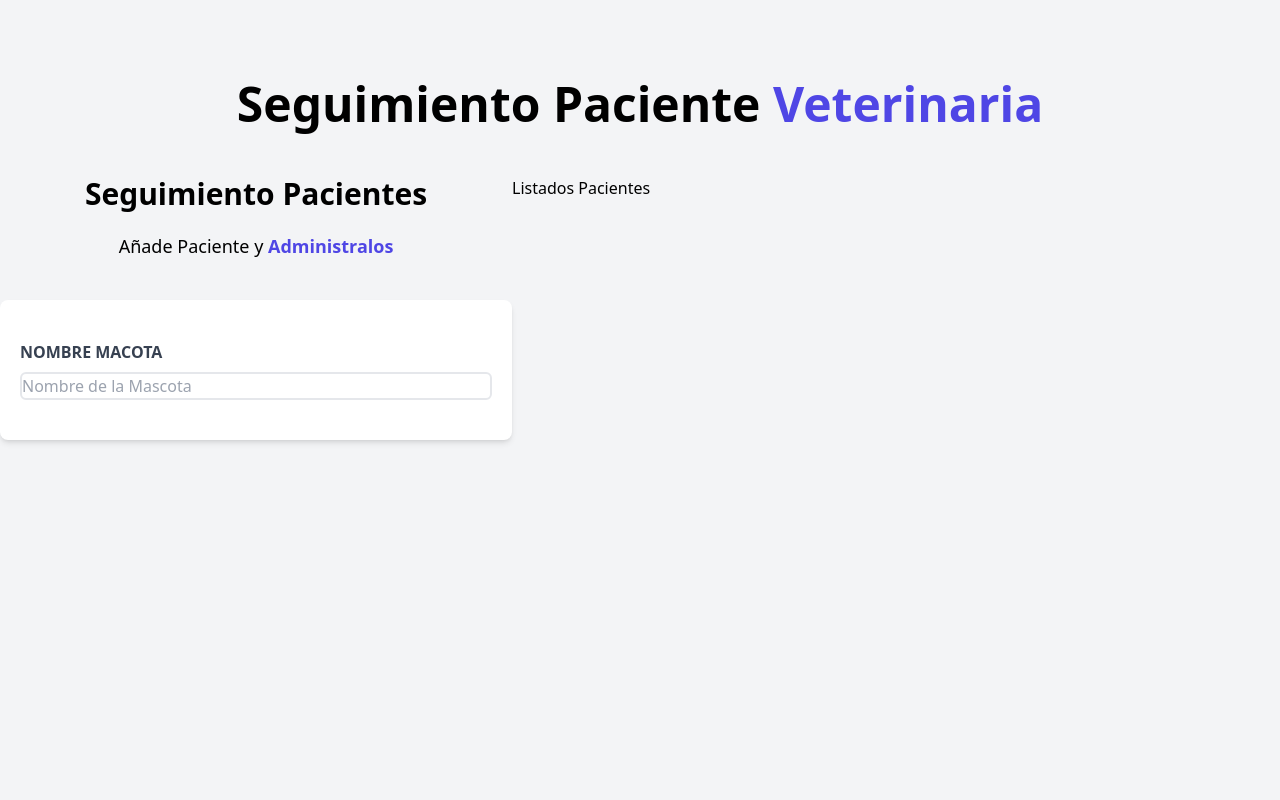
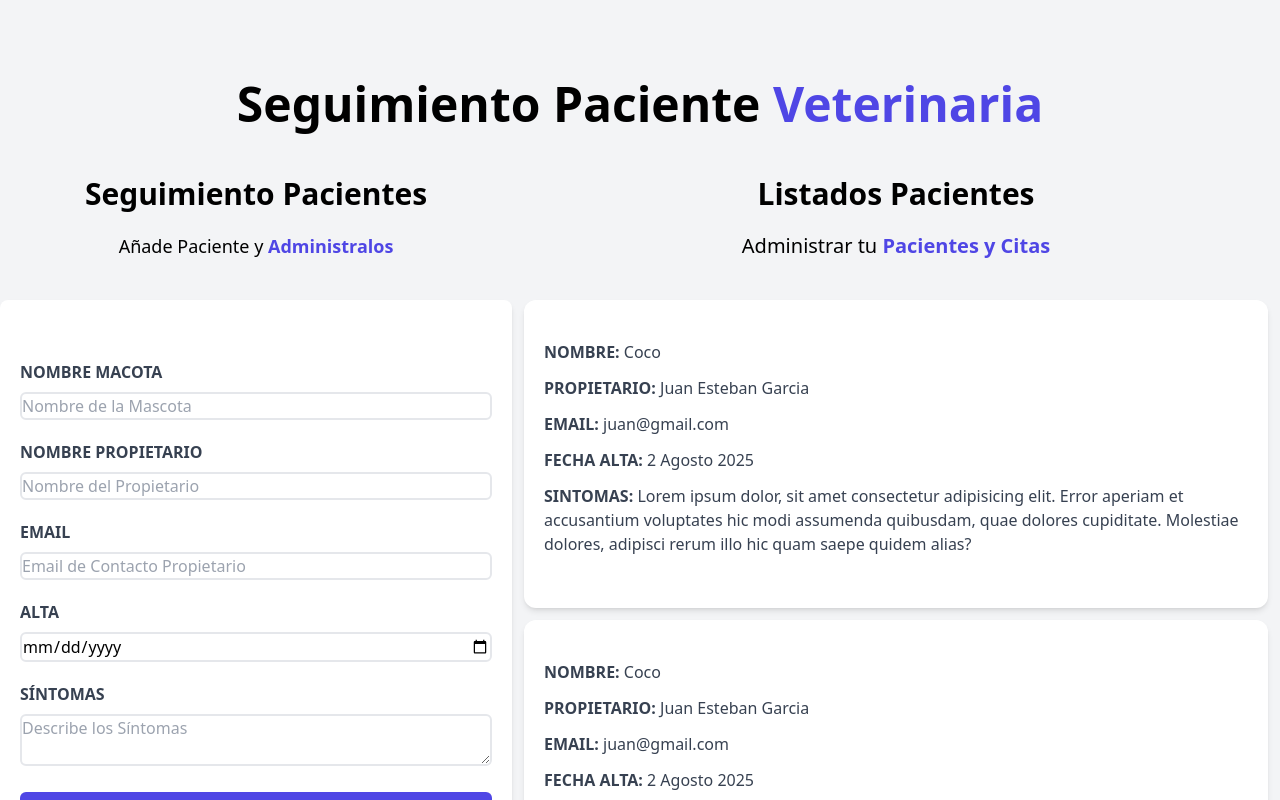
Before and after one commit to G1lber/Aprendiendo-JavaScript-React, a React (Vite) app in the folder Proyecto1/citas-react/: page / in a window 1280 px wide. Shown: the top 800 px of the page. Built offline with nearby package versions, Linux system fonts and the light colour scheme.

Commit message:
8 Terminado
Explicación de tailwind diseño terminado

```diff
--- a/Proyecto1/citas-react/src/components/Formulario.jsx
+++ b/Proyecto1/citas-react/src/components/Formulario.jsx
@@ -7,13 +7,59 @@ const Formulario = () => {
           Añade Paciente y {' '}
           <span className="text-indigo-600 font-bold">Administralos</span>
         </p>
-        <form className="bg-white shadow-md rounded-lg py-10 px-5">
-          <label className="block text-gray-700 uppercase font-bold">Nombre Macota</label>
+        <form className="bg-white shadow-md rounded-lg py-10 px-5 mb-10">
+          <div className="mt-5">
+            <label htmlFor="mascota" className="block text-gray-700 uppercase font-bold">Nombre Macota</label>
+
+            <input
+            id="mascota"
+            type="text"
+            placeholder="Nombre de la Mascota"
+            className="border-2 w-full mt-2 placeholder-gray-400 rounded-md"
+            />
+          </div>
+          <div className="mt-5">
+            <label htmlFor="propietario" className="block text-gray-700 uppercase font-bold">Nombre Propietario</label>
+
+            <input
+            id="propietario"
+            type="text"
+            placeholder="Nombre del Propietario"
+            className="border-2 w-full mt-2 placeholder-gray-400 rounded-md"
+            />
+          </div>
+          <div className="mt-5">
+            <label htmlFor="email" className="block text-gray-700 uppercase font-bold">Email</label>
+
+            <input
+            id="email"
+            type="text"
+            placeholder="Email de Contacto Propietario"
+            className="border-2 w-full mt-2 placeholder-gray-400 rounded-md"
+            />
+          </div>
+          <div className="mt-5">
+            <label htmlFor="alta" className="block text-gray-700 uppercase font-bold">Alta</label>
+
+            <input
+            id="alta"
+            type="date"
+            className="border-2 w-full mt-2 placeholder-gray-400 rounded-md"
+            />
+          </div>
+          <div className="mt-5">
+            <label htmlFor="sintomas" className="block text-gray-700 uppercase font-bold">Síntomas</label>
+            <textarea
+              id="sintomas"
+              className="border-2 w-full mt-2 placeholder-gray-400 rounded-md"
+              placeholder="Describe los Síntomas"
+            />
+          </div>
 
           <input
-          type="text"
-          placeholder="Nombre de la Mascota"
-          className="border-2 w-full mt-2 placeholder-gray-400 rounded-md"
+            type="submit"
+            className="bg-indigo-600 w-full p-3 text-white uppercase font-bold hover:bg-indigo-700 cursor-pointer transition-colors mt-5 rounded-md"
+            value="Agregar Paciente"
           />
         </form>
     </div>
--- a/Proyecto1/citas-react/src/components/ListadoPacientes.jsx
+++ b/Proyecto1/citas-react/src/components/ListadoPacientes.jsx
@@ -1,7 +1,20 @@
+import Paciente from "./Paciente"
+
 const ListadoPacientes = () => {
   return (
-    <div className="w-1/2 lg:w-3/5">
-      <h2>Listados Pacientes</h2>
+    <div className="md:w-1/2 lg:w-3/5 md:h-screen overflow-y-scroll">
+      <h2 className="font-black text-3xl text-center">Listados Pacientes</h2>
+      <p className="text-xl mt-5 mb-10 text-center">
+        Administrar tu {''}
+
+        <span className="text-indigo-600 font-bold">Pacientes y Citas</span>
+      </p>
+      <Paciente/>
+      <Paciente/>
+      <Paciente/>
+      <Paciente/>
+      <Paciente/>
+      <Paciente/>
     </div>
   )
 }
--- /dev/null
+++ b/Proyecto1/citas-react/src/components/Paciente.jsx
@@ -0,0 +1,31 @@
+import React from 'react'
+
+const Paciente = () => {
+  return (
+    <div className="m-3 bg-white shadow-md px-5 py-10 rounded-xl">
+        <p className="font-bold mb-3 text-gray-700 uppercase">
+          Nombre: {''}
+          <span className="font-normal normal-case">Coco</span>
+        </p>
+        <p className="font-bold mb-3 text-gray-700 uppercase">
+          Propietario: {''}
+          <span className="font-normal normal-case">Juan Esteban Garcia</span>
+        </p>
+        <p className="font-bold mb-3 text-gray-700 uppercase">
+          Email: {''}
+          <span className="font-normal normal-case">juan@gmail.com</span>
+        </p>
+        <p className="font-bold mb-3 text-gray-700 uppercase">
+          Fecha Alta: {''}
+          <span className="font-normal normal-case">2 Agosto 2025</span>
+        </p>
+        <p className="font-bold mb-3 text-gray-700 uppercase">
+          Sintomas: {''}
+          <span className="font-normal normal-case">Lorem ipsum dolor, sit amet consectetur adipisicing elit. Error aperiam et accusantium voluptates hic modi assumenda quibusdam, quae dolores cupiditate. Molestiae dolores, adipisci rerum illo hic quam saepe quidem alias?</span>
+        </p>
+      </div>
+
+  )
+}
+
+export default Paciente
```
